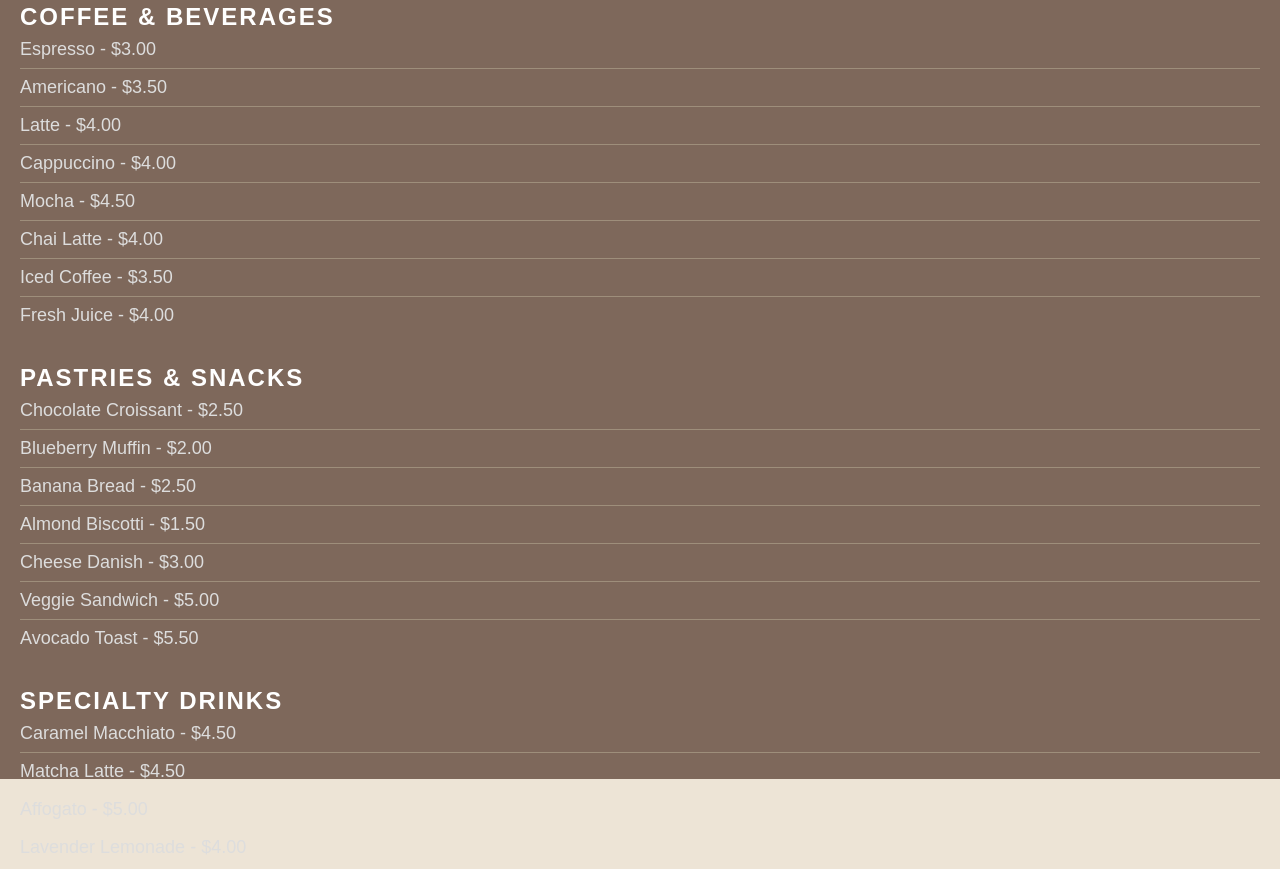
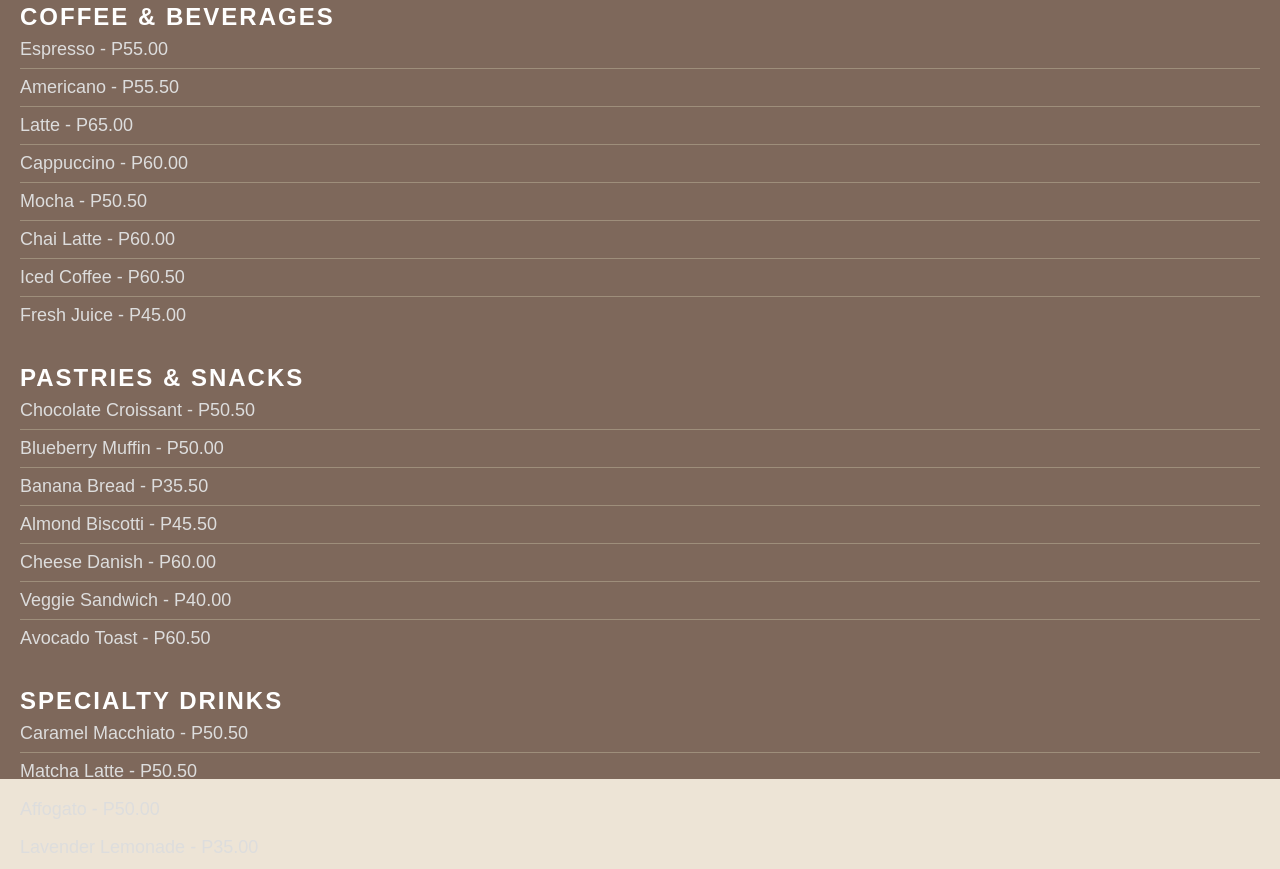
Before and after one commit to Bambii21/cozycup_abados-gullos, a plain HTML site: page index.html in a window 1280 px wide. Shown: the part 953-1822 px from the top of the page. Drawn offline with Linux system fonts and the light colour scheme.

Commit message:
some changes in menus in html

```diff
--- a/index.html
+++ b/index.html
@@ -54,33 +54,33 @@
       <h2>Our Menu</h2>
       <h3>Coffee & Beverages</h3>
       <ul>
-        <li>Espresso - $3.00</li>
-        <li>Americano - $3.50</li>
-        <li>Latte - $4.00</li>
-        <li>Cappuccino - $4.00</li>
-        <li>Mocha - $4.50</li>
-        <li>Chai Latte - $4.00</li>
-        <li>Iced Coffee - $3.50</li>
-        <li>Fresh Juice - $4.00</li>
+        <li>Espresso - P55.00</li>
+        <li>Americano - P55.50</li>
+        <li>Latte - P65.00</li>
+        <li>Cappuccino - P60.00</li>
+        <li>Mocha - P50.50</li>
+        <li>Chai Latte - P60.00</li>
+        <li>Iced Coffee - P60.50</li>
+        <li>Fresh Juice - P45.00</li>
       </ul>
 
       <h3>Pastries & Snacks</h3>
       <ul>
-        <li>Chocolate Croissant - $2.50</li>
-        <li>Blueberry Muffin - $2.00</li>
-        <li>Banana Bread - $2.50</li>
-        <li>Almond Biscotti - $1.50</li>
-        <li>Cheese Danish - $3.00</li>
-        <li>Veggie Sandwich - $5.00</li>
-        <li>Avocado Toast - $5.50</li>
+        <li>Chocolate Croissant - P50.50</li>
+        <li>Blueberry Muffin - P50.00</li>
+        <li>Banana Bread - P35.50</li>
+        <li>Almond Biscotti - P45.50</li>
+        <li>Cheese Danish - P60.00</li>
+        <li>Veggie Sandwich - P40.00</li>
+        <li>Avocado Toast - P60.50</li>
       </ul>
 
       <h3>Specialty Drinks</h3>
       <ul>
-        <li>Caramel Macchiato - $4.50</li>
-        <li>Matcha Latte - $4.50</li>
-        <li>Affogato - $5.00</li>
-        <li>Lavender Lemonade - $4.00</li>
+        <li>Caramel Macchiato - P50.50</li>
+        <li>Matcha Latte - P50.50</li>
+        <li>Affogato - P50.00</li>
+        <li>Lavender Lemonade - P35.00</li>
       </ul>
 
     </section>
```
